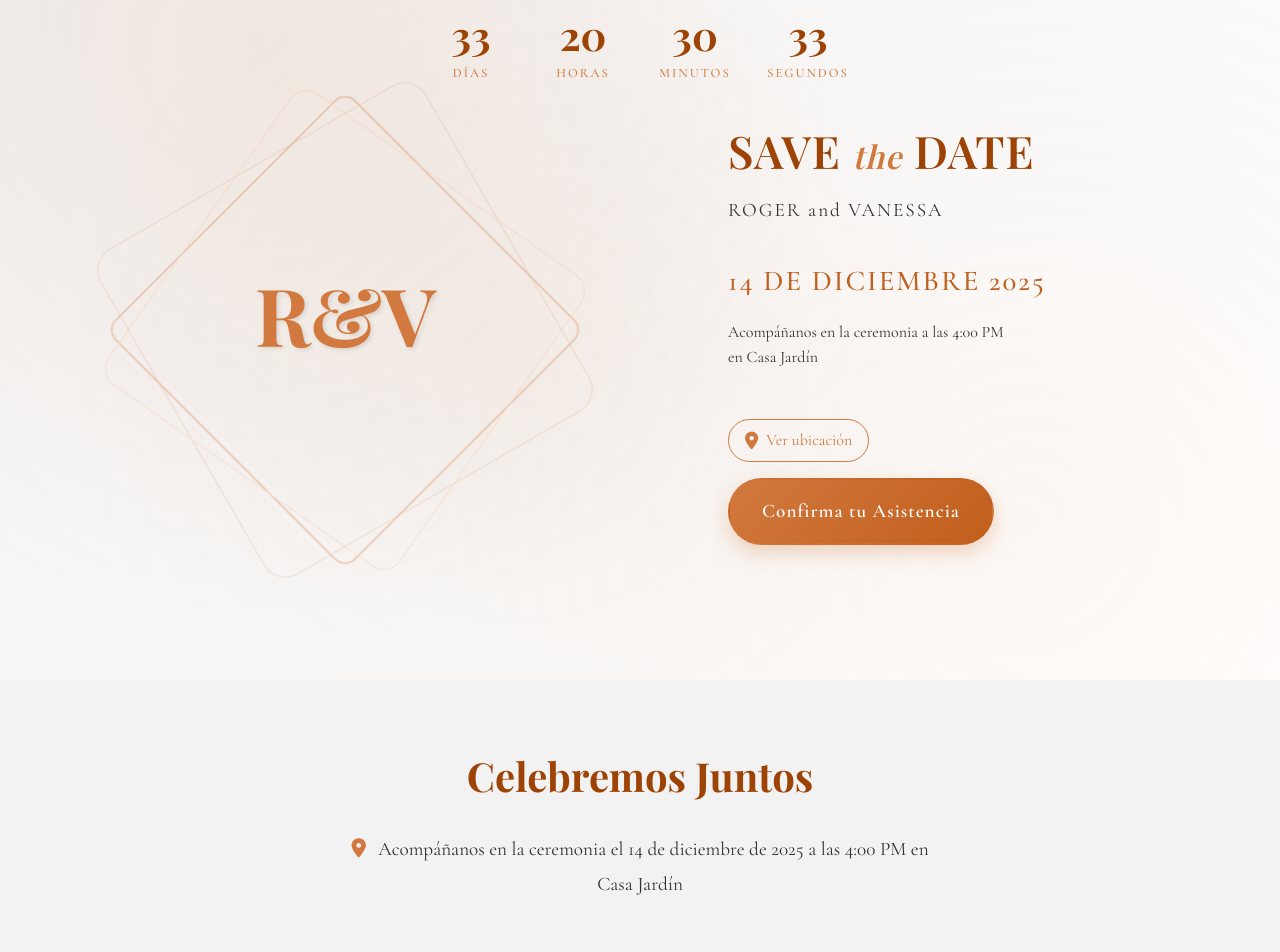
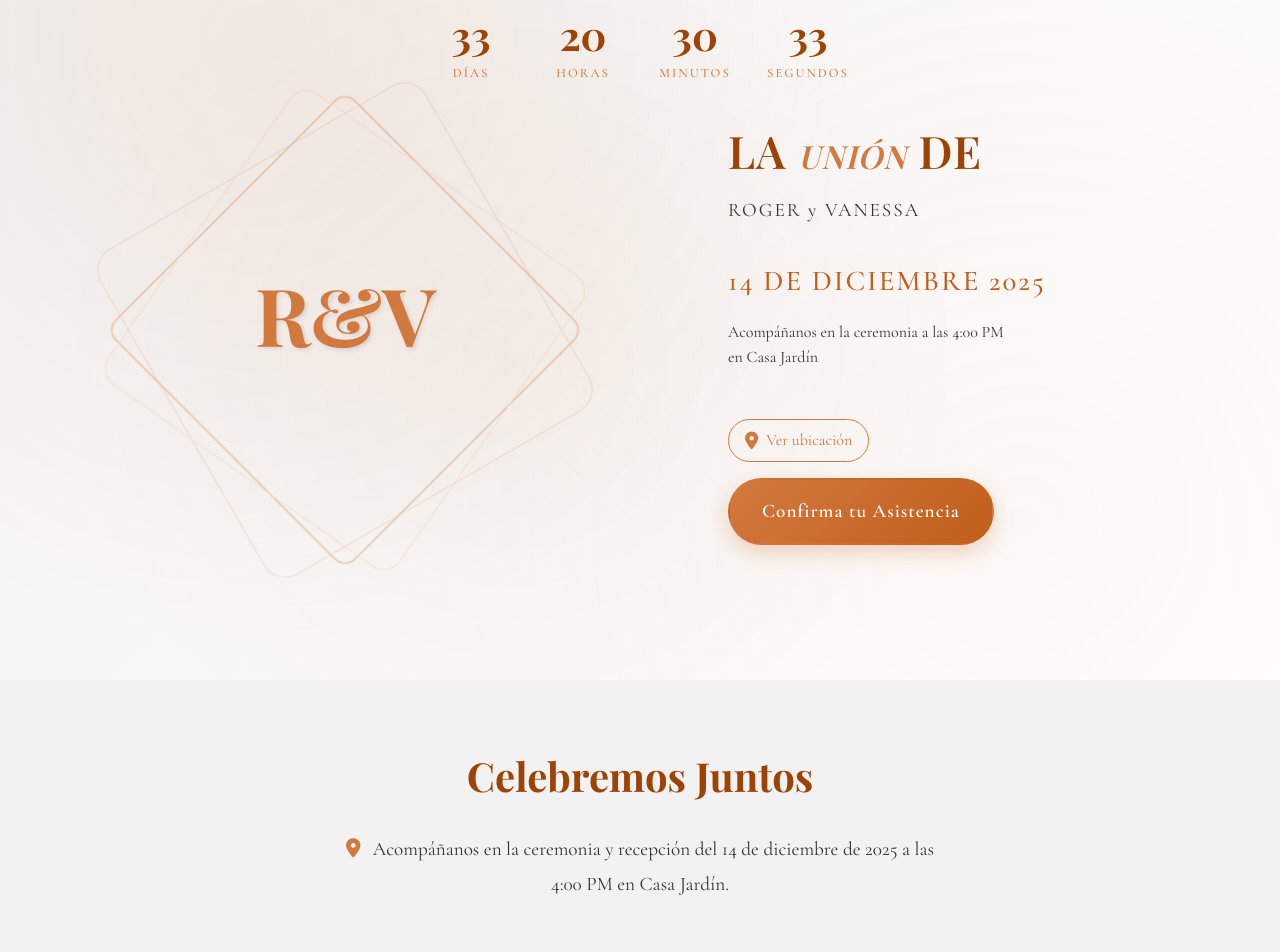
Before and after one commit to OV20408/Wed_Lan, a plain HTML site: page index.html in a window 1280 px wide. Shown: the part 120-1072 px from the top of the page. Drawn offline with nearby package versions, Linux system fonts and the light colour scheme.

Commit message:
cambios nuevos en frase de index

```diff
--- a/index.html
+++ b/index.html
@@ -45,9 +45,9 @@
                     <!-- Lado derecho - Información -->
                     <div class="right-section">
                         <div class="save-date">
-                            SAVE <span class="script">the</span> DATE
+                            LA <span class="script">UNIÓN</span> DE
                         </div>
-                        <div class="couple-names">ROGER and VANESSA</div>
+                        <div class="couple-names">ROGER y VANESSA</div>
                         <div class="date">14 DE DICIEMBRE 2025</div>
                         <div class="event-details-mini">
                             Acompáñanos en la ceremonia a las 4:00 PM<br>
@@ -76,7 +76,7 @@
                 <h2>Celebremos Juntos</h2>
                 <p class="event-details">
                     <i class="fas fa-map-marker-alt" style="color: var(--durazno); margin-right: 0.5rem;"></i>
-                    Acompáñanos en la ceremonia el 14 de diciembre de 2025 a las 4:00 PM en Casa Jardín
+                    Acompáñanos en la ceremonia y recepción del 14 de diciembre de 2025 a las 4:00 PM en Casa Jardín.
                 </p>
             </div>
         </div>
```
